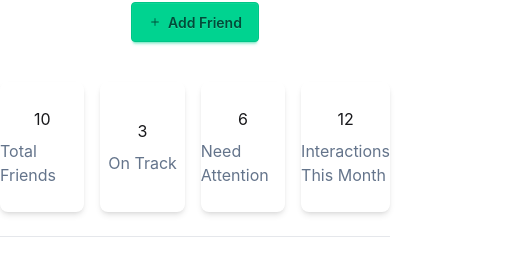
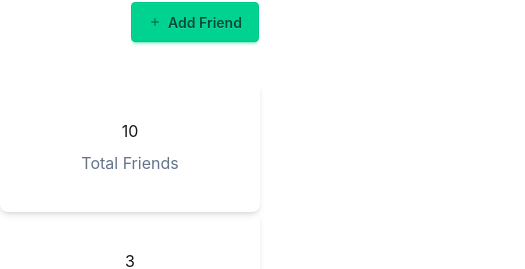
Before and after one commit to sba5022/Assignment-7, a React (Vite) app: page / in a window 390 px wide. Shown: the part 294-563 px from the top of the page, 525 px wide, since content can reach past the window. Built offline with nearby package versions, Linux system fonts and the light colour scheme.

Commit message:
responsive half

```diff
--- a/src/Component/Banner.jsx
+++ b/src/Component/Banner.jsx
@@ -10,7 +10,8 @@ const Banner = () => {
 relationships that matter most.</p>
   <button className='btn btn-success items-center'><HiPlusSmall />Add Friend</button>
           </div>
-        <div className='flex gap-4 justify-center'>
+
+        <div className='grid grid-cols-1 md:grid-cols-4  container mx-auto'>
               <div className='w-[260px] h-[130px] shadow-md rounded-lg  flex flex-col items-center justify-center gap-2 '>
             <h2>10</h2>
             <p className='text-[#64748B]'>Total Friends</p>
@@ -28,6 +29,7 @@ relationships that matter most.</p>
             <p className='text-[#64748B]'>Interactions This Month</p>
           </div>
         </div>
+
         <br />
         <hr className='container mx-auto text-gray-200'/>
         </div>
--- a/src/friens/AllFriends.jsx
+++ b/src/friens/AllFriends.jsx
@@ -6,7 +6,7 @@ const AllFriends = () => {
     return (
         <div >
             <h2 className='font-bold text-3xl mx-42 my-10'>Your Friends</h2>
-<div className='grid grid-cols-4 gap-4 px-30'>
+<div className='grid grid-cols-1 md:grid-cols-3 lg:grid-cols-4  gap-4 px-30'>
 {
     friends.map(friend => {
         return <div className="card bg-base-100 w-70 shadow-sm">
```
